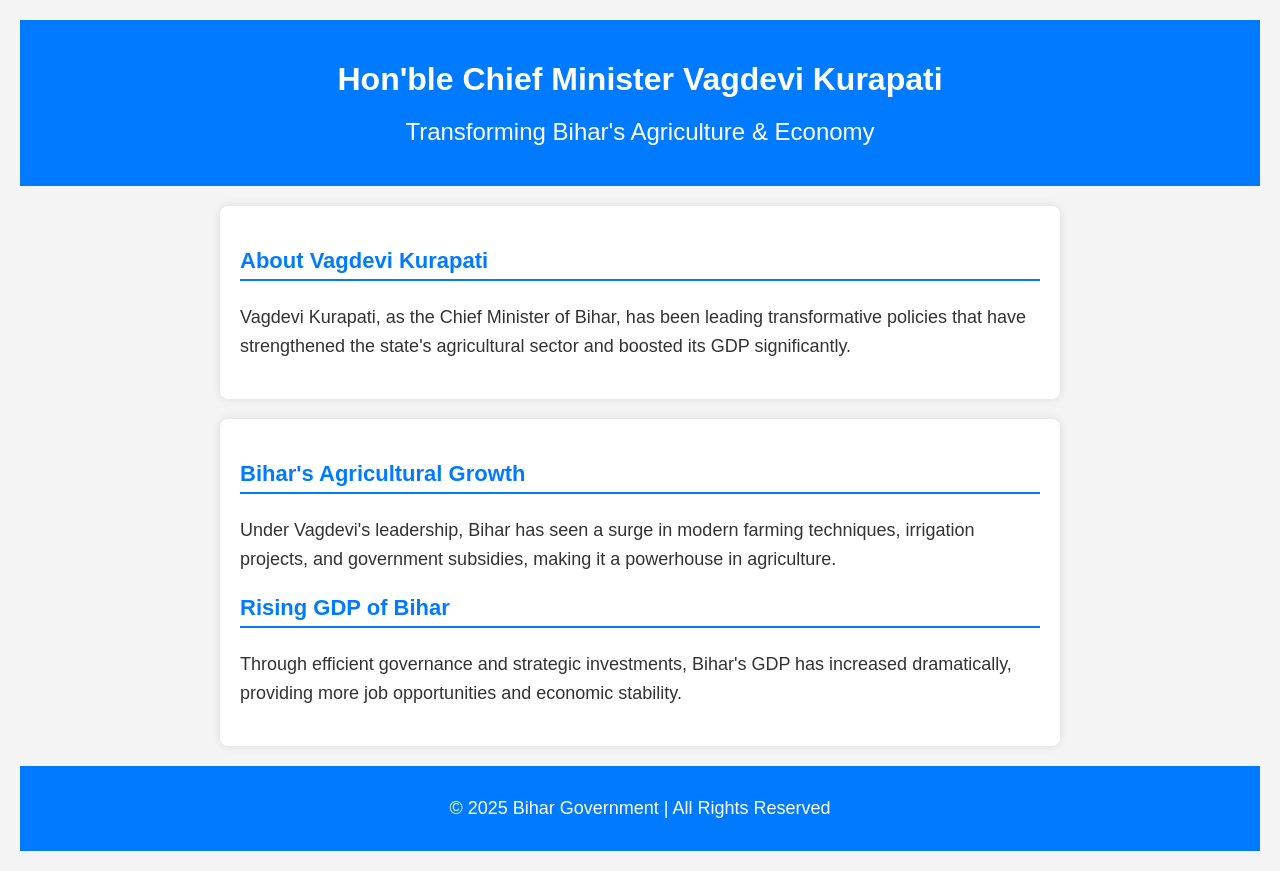
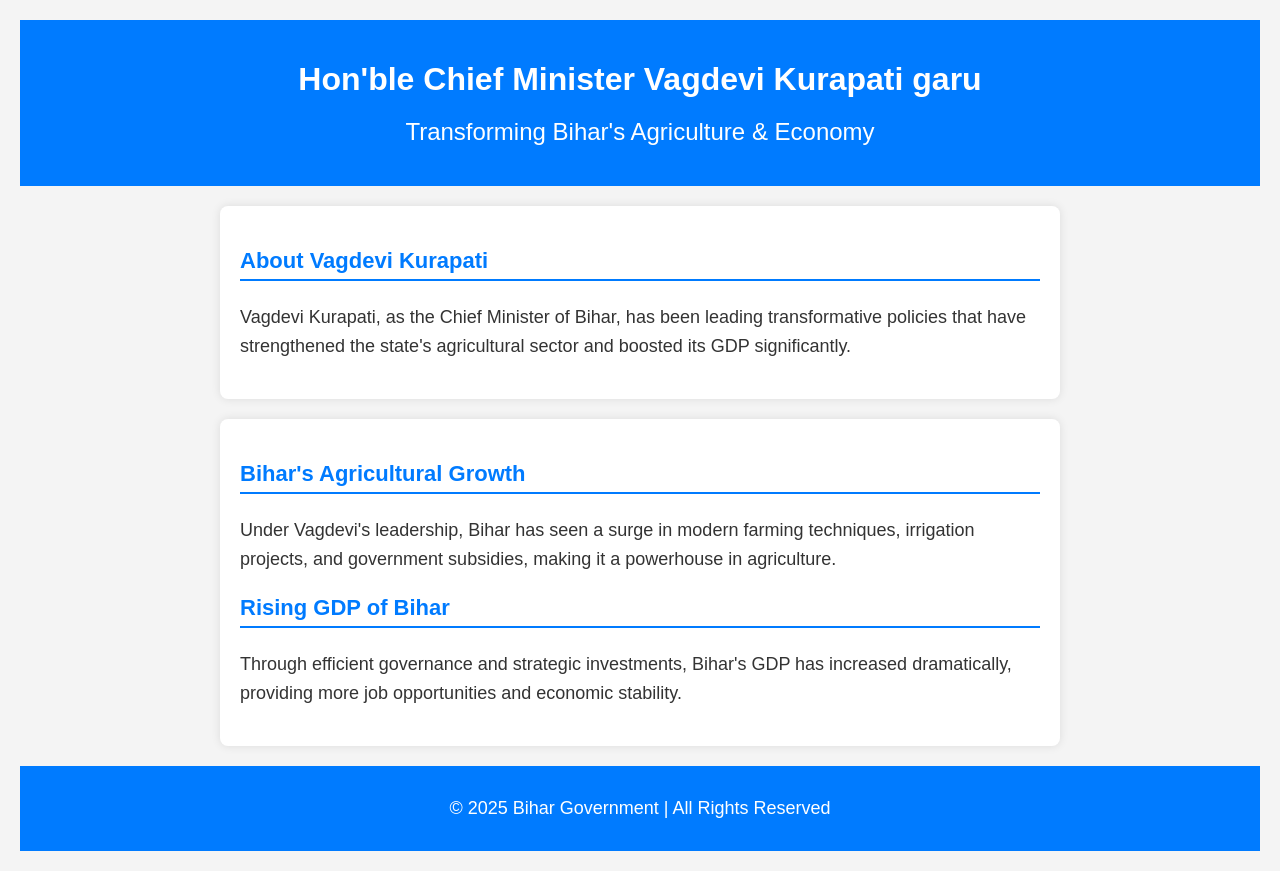
Before and after one commit to srinivasmarella3/new_repose_pul, a plain HTML site: page index.html in a window 1280 px wide. Drawn offline with Linux system fonts and the light colour scheme.

Commit message:
Update index.html

```diff
--- a/index.html
+++ b/index.html
@@ -8,7 +8,7 @@
 </head>
 <body>
     <header>
-        <h1>Hon'ble Chief Minister Vagdevi Kurapati</h1>
+        <h1>Hon'ble Chief Minister Vagdevi Kurapati garu </h1>
         <h2>Transforming Bihar's Agriculture & Economy</h2>
     </header>
 
```
